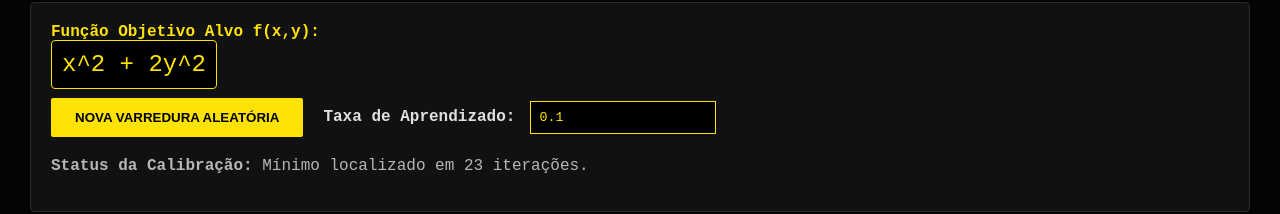
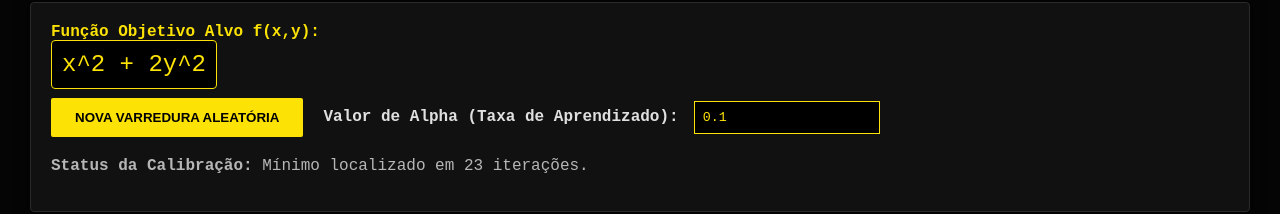
Before and after one commit to Sanji2225/batcaverna, a React (Create React App) app in the folder frontend/: page / in a window 1280 px wide. Shown: the part 140-354 px from the top of the page. Built offline with nearby package versions, Linux system fonts and the light colour scheme.

Commit message:
fix: update label for learning rate input to clarify its purpose

```diff
--- a/frontend/src/App.js
+++ b/frontend/src/App.js
@@ -108,7 +108,7 @@ const App = () => {
           </button>
 
           <label style={{ display: 'inline-flex', alignItems: 'center', fontWeight: 'bold' }}>
-            Taxa de Aprendizado:
+            Valor de Alpha (Taxa de Aprendizado):
             <input
               type="number" step="0.01" value={learningRate}
               onChange={(e) => {
```
